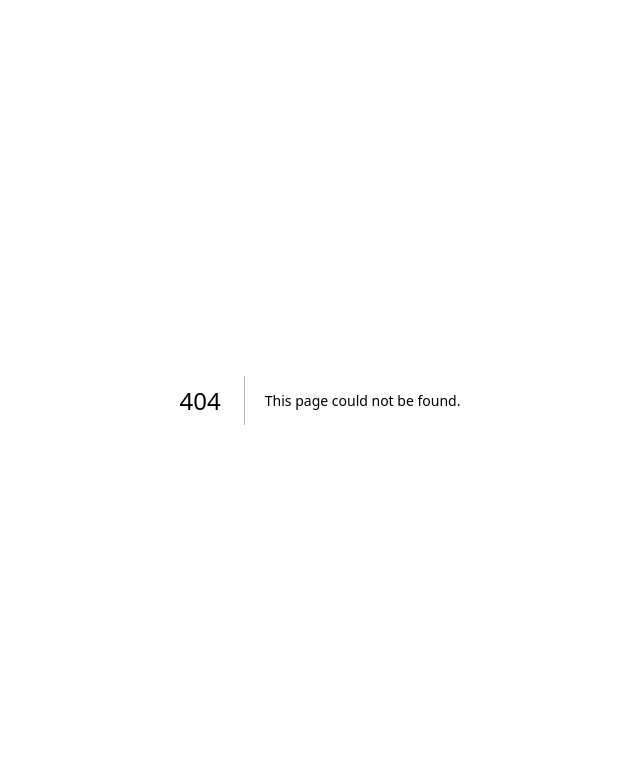
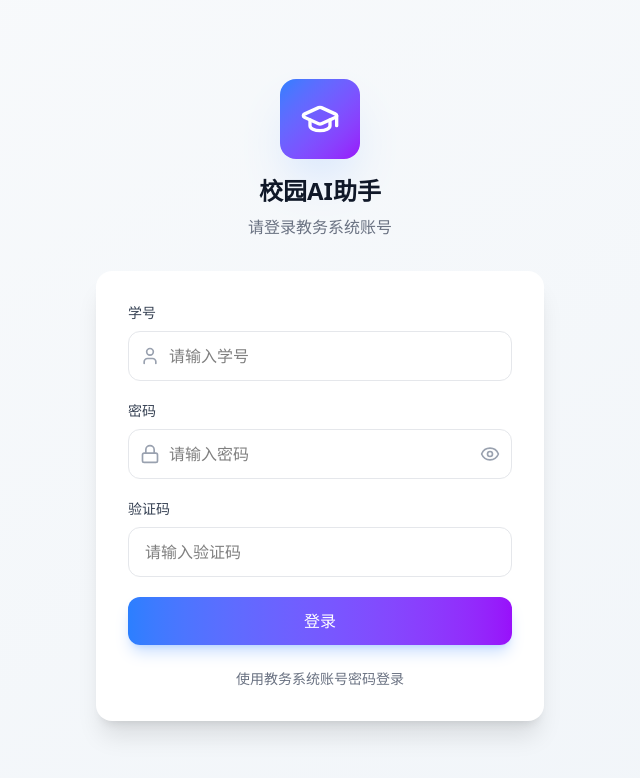
Before and after one commit to ghbbn053-ship-itsoulddog/soulddog, a Next.js app in the folder frontend/: page /login in a window 1280 px wide. Before the commit this address had no page. Shown: the top 778 px of the page, without its empty margins (320-960 px from the left). Built offline with nearby package versions, Linux system fonts and the light colour scheme; no server answers.

Commit message:
feat: 添加登录页面和首页路由

```diff
--- /dev/null
+++ b/frontend/src/app/login/page.tsx
@@ -0,0 +1,182 @@
+"use client";
+
+import React, { useState } from "react";
+import { useRouter } from "next/navigation";
+import { GraduationCap, User, Lock, Eye, EyeOff, Loader2 } from "lucide-react";
+
+export default function LoginPage() {
+  const router = useRouter();
+  const [username, setUsername] = useState("");
+  const [password, setPassword] = useState("");
+  const [captcha, setCaptcha] = useState("");
+  const [captchaImage, setCaptchaImage] = useState("");
+  const [showPassword, setShowPassword] = useState(false);
+  const [isLoading, setIsLoading] = useState(false);
+  const [error, setError] = useState("");
+
+  const API_BASE = process.env.NEXT_PUBLIC_API_URL || "http://localhost:8000";
+
+  // 获取验证码
+  const fetchCaptcha = async () => {
+    try {
+      const res = await fetch(`${API_BASE}/api/captcha`);
+      const data = await res.json();
+      if (data.success) {
+        setCaptchaImage(data.image);
+      }
+    } catch (error) {
+      console.error("获取验证码失败:", error);
+    }
+  };
+
+  // 页面加载时获取验证码
+  React.useEffect(() => {
+    fetchCaptcha();
+  }, []);
+
+  // 登录
+  const handleLogin = async (e: React.FormEvent) => {
+    e.preventDefault();
+    setIsLoading(true);
+    setError("");
+
+    try {
+      const res = await fetch(`${API_BASE}/api/login`, {
+        method: "POST",
+        headers: { "Content-Type": "application/json" },
+        body: JSON.stringify({ username, password, code: captcha })
+      });
+
+      const data = await res.json();
+
+      if (data.success) {
+        // 保存用户名到 localStorage
+        localStorage.setItem("username", username);
+        // 跳转到聊天页面
+        router.push("/chat");
+      } else {
+        setError(data.message || "登录失败");
+        fetchCaptcha(); // 刷新验证码
+      }
+    } catch (error) {
+      setError("网络错误，请重试");
+    } finally {
+      setIsLoading(false);
+    }
+  };
+
+  return (
+    <div className="min-h-screen bg-gradient-to-br from-slate-50 to-slate-100 flex items-center justify-center p-4">
+      <div className="w-full max-w-md">
+        {/* Logo */}
+        <div className="text-center mb-8">
+          <div className="w-20 h-20 bg-gradient-to-br from-blue-500 to-purple-600 rounded-2xl flex items-center justify-center mx-auto mb-4 shadow-2xl shadow-blue-500/20">
+            <GraduationCap className="w-10 h-10 text-white" />
+          </div>
+          <h1 className="text-2xl font-bold text-gray-900">校园AI助手</h1>
+          <p className="text-gray-500 mt-2">请登录教务系统账号</p>
+        </div>
+
+        {/* 登录表单 */}
+        <div className="bg-white rounded-2xl shadow-xl p-8">
+          {error && (
+            <div className="mb-4 p-3 bg-red-50 border border-red-200 rounded-xl text-red-600 text-sm">
+              {error}
+            </div>
+          )}
+
+          <form onSubmit={handleLogin} className="space-y-5">
+            {/* 学号 */}
+            <div>
+              <label className="block text-sm font-medium text-gray-700 mb-2">
+                学号
+              </label>
+              <div className="relative">
+                <User className="absolute left-3 top-1/2 -translate-y-1/2 w-5 h-5 text-gray-400" />
+                <input
+                  type="text"
+                  value={username}
+                  onChange={(e) => setUsername(e.target.value)}
+                  placeholder="请输入学号"
+                  className="w-full pl-10 pr-4 py-3 border border-gray-200 rounded-xl focus:outline-none focus:ring-2 focus:ring-blue-500 focus:border-transparent"
+                  required
+                />
+              </div>
+            </div>
+
+            {/* 密码 */}
+            <div>
+              <label className="block text-sm font-medium text-gray-700 mb-2">
+                密码
+              </label>
+              <div className="relative">
+                <Lock className="absolute left-3 top-1/2 -translate-y-1/2 w-5 h-5 text-gray-400" />
+                <input
+                  type={showPassword ? "text" : "password"}
+                  value={password}
+                  onChange={(e) => setPassword(e.target.value)}
+                  placeholder="请输入密码"
+                  className="w-full pl-10 pr-12 py-3 border border-gray-200 rounded-xl focus:outline-none focus:ring-2 focus:ring-blue-500 focus:border-transparent"
+                  required
+                />
+                <button
+                  type="button"
+                  onClick={() => setShowPassword(!showPassword)}
+                  className="absolute right-3 top-1/2 -translate-y-1/2 text-gray-400 hover:text-gray-600"
+                >
+                  {showPassword ? <EyeOff className="w-5 h-5" /> : <Eye className="w-5 h-5" />}
+                </button>
+              </div>
+            </div>
+
+            {/* 验证码 */}
+            <div>
+              <label className="block text-sm font-medium text-gray-700 mb-2">
+                验证码
+              </label>
+              <div className="flex gap-3">
+                <input
+                  type="text"
+                  value={captcha}
+                  onChange={(e) => setCaptcha(e.target.value)}
+                  placeholder="请输入验证码"
+                  className="flex-1 px-4 py-3 border border-gray-200 rounded-xl focus:outline-none focus:ring-2 focus:ring-blue-500 focus:border-transparent"
+                  required
+                />
+                {captchaImage && (
+                  <img
+                    src={captchaImage}
+                    alt="验证码"
+                    onClick={fetchCaptcha}
+                    className="h-12 w-24 object-cover rounded-xl cursor-pointer hover:opacity-80"
+                  />
+                )}
+              </div>
+            </div>
+
+            {/* 登录按钮 */}
+            <button
+              type="submit"
+              disabled={isLoading}
+              className="w-full py-3 bg-gradient-to-r from-blue-500 to-purple-600 text-white rounded-xl font-medium hover:opacity-90 disabled:opacity-50 disabled:cursor-not-allowed transition shadow-lg shadow-blue-500/25 flex items-center justify-center gap-2"
+            >
+              {isLoading ? (
+                <>
+                  <Loader2 className="w-5 h-5 animate-spin" />
+                  登录中...
+                </>
+              ) : (
+                "登录"
+              )}
+            </button>
+          </form>
+
+          {/* 提示 */}
+          <p className="text-center text-sm text-gray-500 mt-6">
+            使用教务系统账号密码登录
+          </p>
+        </div>
+      </div>
+    </div>
+  );
+}
--- /dev/null
+++ b/frontend/src/app/page.tsx
@@ -0,0 +1,27 @@
+"use client";
+
+import { useEffect } from "react";
+import { useRouter } from "next/navigation";
+
+export default function HomePage() {
+  const router = useRouter();
+
+  useEffect(() => {
+    // 检查是否已登录
+    const username = localStorage.getItem("username");
+    if (username) {
+      router.push("/chat");
+    } else {
+      router.push("/login");
+    }
+  }, [router]);
+
+  return (
+    <div className="min-h-screen bg-gradient-to-br from-slate-50 to-slate-100 flex items-center justify-center">
+      <div className="text-center">
+        <div className="w-12 h-12 border-4 border-blue-500 border-t-transparent rounded-full animate-spin mx-auto mb-4"></div>
+        <p className="text-gray-500">加载中...</p>
+      </div>
+    </div>
+  );
+}
```
